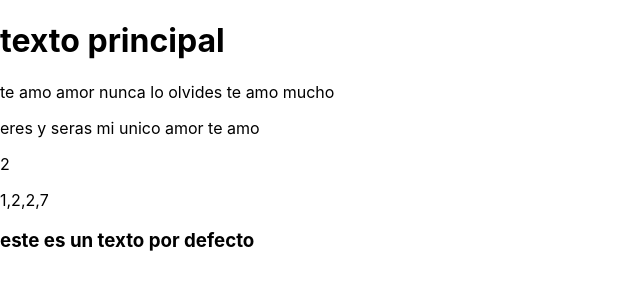
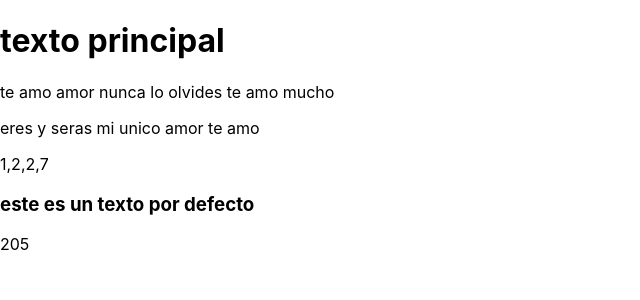
Before and after one commit to OscarLLC/app-curse-udemy, a React (Create React App) app: page / in a window 1280 px wide. Shown: the top 300 px of the page, without its empty margins (0-640 px from the left). Built offline with nearby package versions, Linux system fonts and the light colour scheme.

Commit message:
initializing the state

```diff
--- a/src/App.js
+++ b/src/App.js
@@ -1,32 +1,39 @@
 import React, {Component} from 'react'
 
-class Contador extends Component{
-  constructor(){
-    super()
-    this.state = {contador: 1}
+class Contador extends Component {
+  constructor(props){
+    super(props)
+    this.state = {contador: this.props.contadorIncial}
     setInterval(()=>{
       this.setState({contador: this.state.contador + 1})
-    }, 1000)
+    },1000)
   }
   render(){
-    return <numeroContador numeroCo = {this.state.contador} />
+    return(
+    <ContadorHijo numerito ={this.state.contador} />
+    )
   }
 }
 
-class numeroContador extends Component{
+Contador.defaultProps = {
+  contadorIncial: 0
+}
+
+class ContadorHijo extends Component{
   render(){
-    return <p>{this.props.numeroCo}</p>
+    return(
+    <p>{this.props.numerito}</p>
+    )
   }
 }
 
 class TextUno extends Component{
   render(){
-    const {enenciadoUno,enenciadoDos,numero,boolean,arrayNumber } = this.props
+    const {enenciadoUno,enenciadoDos,boolean,arrayNumber } = this.props
     return(
       <div>
         <p>{enenciadoUno}</p>
         <p>{enenciadoDos}</p>
-        <p>{numero}</p>
          <p>{boolean} </p>
          <p>{arrayNumber.join(',')}</p>
       </div>
@@ -62,7 +69,7 @@ class Text extends Component{
           arrayNumber={[1,2,2,7]}
         />
          <TituloDefault />
-         <Contador />
+         <Contador contadorIncial = {200} />
       </div>
     )
   }
```
